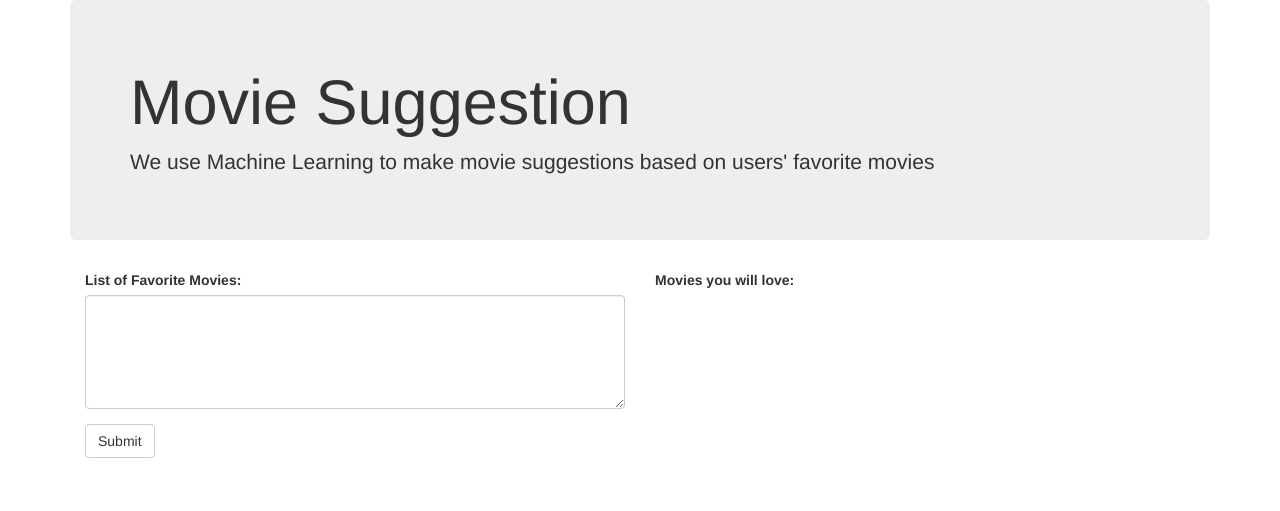
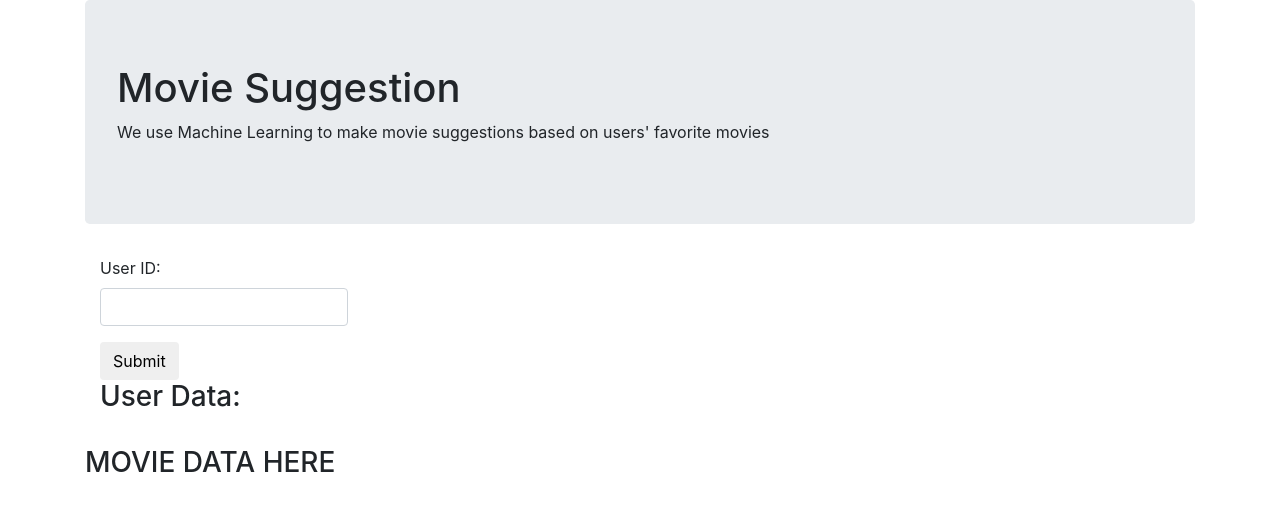
Before and after one commit to mkung8889/movie_app, a Flask app: page / in a window 1280 px wide. Shown: the top 511 px of the page. Run offline with Flask 2, Linux system fonts and the light colour scheme; parts of the project's set-up code (start-up, migrations or seed data) failed here and were passed over; some libraries are stand-ins or nearby versions.

Commit message:
added caption to carousel-item, update top5rec function, fixed carousel bug'

```diff
--- a/movies/app.py
+++ b/movies/app.py
@@ -4,13 +4,57 @@ from flask import (
     jsonify,
     request,
     redirect)
+import pandas as pd
+
+import movie_prediction as mp
 
 app = Flask(__name__)
 
 
-@app.route("/")
+@app.route("/", methods=["GET", "POST"])
 def home():
-    return render_template("index.html")
+    if request.method == "POST":
+        user_id = request.form["userId"]
+        user_data = mp.user_data(user_id)
+        user_rec = mp.top5rec(user_id)
+        return render_template("index.html", user_data=user_data, user_rec=user_rec)
+    else:
+        return render_template("index.html",user_data =1)
+    return render_template("index.html", user_data =1)
+
+@app.route("/movies")
+def movies():
+    i_cols = ['movie id', 'movie title' ,'release date','video release date', 'IMDb URL', 'unknown', 'Action', 'Adventure',
+    'Animation', 'Children\'s', 'Comedy', 'Crime', 'Documentary', 'Drama', 'Fantasy',
+    'Film-Noir', 'Horror', 'Musical', 'Mystery', 'Romance', 'Sci-Fi', 'Thriller', 'War', 'Western']
+
+    items = pd.read_csv("./../matrix_factorization/data/ml-100k/u.item", sep='|', names=i_cols,
+    encoding='latin-1')
+
+    items_dict = []
+    for i,row in enumerate(items.values):
+        movie = {
+            "movie_id": row[0],
+            "movie_title": row[1],
+            "release_date": row[2],
+            "IMDb_URL": row[4]
+        }
+        items_dict.append(movie)
+
+    return jsonify(items_dict)
+
+@app.route("/movies/recommended/<user_id>")
+def movie_rec(user_id):
+    rec_movies = mp.top5rec(user_id)
+
+    return jsonify(rec_movies)
+
+@app.route("/user/<user_id>")
+def user_data(user_id):
+    user_dict = mp.user_data(user_id)
+
+    return jsonify(user_dict)
+
 
 
 if __name__ == "__main__":
--- /dev/null
+++ b/movies/movie_prediction.py
@@ -0,0 +1,95 @@
+import pandas as pd
+import numpy as np
+import json
+import requests
+
+from config import api_key
+
+#Reading users file:
+u_cols = ['user_id', 'age', 'sex', 'occupation', 'zip_code']
+users = pd.read_csv('../matrix_factorization/data/ml-100k/includes_team_users.csv').drop("Unnamed: 0",axis=1)
+
+#Reading ratings file:
+r_cols = ['user_id', 'movie_id', 'rating', 'unix_timestamp']
+ratings = pd.read_csv('../matrix_factorization/data/ml-100k/includes_team_ratings.csv').drop("Unnamed: 0",axis=1)
+
+#Reading items file:
+i_cols = ['movie id', 'movie title' ,'release date','video release date', 'IMDb URL', 'unknown', 'Action', 'Adventure',
+'Animation', 'Children\'s', 'Comedy', 'Crime', 'Documentary', 'Drama', 'Fantasy',
+'Film-Noir', 'Horror', 'Musical', 'Mystery', 'Romance', 'Sci-Fi', 'Thriller', 'War', 'Western']
+items = pd.read_csv('../matrix_factorization/data/ml-100k/u.item', sep='|', names=i_cols,
+encoding='latin-1')
+
+#prediction matrix
+prediction_matrix = np.loadtxt("../matrix_factorization/team_prediction_matrix.txt")
+
+# ###### rating prediction and RMSE
+# predicted_df = pd.read_csv("../matrix_factorization/predicted_ratings.csv")
+# predicted_df = predicted_df.drop("Unnamed: 0", axis=1)
+# predicted_df["rating_diff"] = predicted_df["predicted_rating"] - predicted_df["rating"]
+# rating_predictions = users[["user_id","age","sex"]]
+# rating_predictions = rating_predictions.merge(ratings.groupby("user_id")["rating"].count(),on="user_id").rename(columns={"rating":"#_ratings"})
+# rating_predictions["RMSE"] = ""
+# for i in range(len(users)):
+#     user_id = rating_predictions["user_id"][i]
+#     user_df = predicted_df.loc[predicted_df["user_id"]==user_id].reset_index(drop=True)
+#     sse = 0
+#     for j in user_df["rating_diff"]:
+#         sse += np.power(j,2)
+#     mse = sse/len(user_df)
+#     rating_predictions["RMSE"][i] = np.sqrt(mse)
+
+###### movie recommendations
+def top5rec(user_id):
+    user_id = int(user_id)
+    rated_movies = list(ratings.loc[ratings["user_id"] ==user_id,"movie_id"].values)
+    orderedRecs = list(np.argsort(-prediction_matrix[user_id - 1,]))
+    for movie in rated_movies:
+        if movie-1 in orderedRecs:
+            orderedRecs.remove(movie-1)
+    top10 = orderedRecs[0:10]
+    rec_df = pd.DataFrame()
+    for movie in top10:
+        rec_df = rec_df.append(items.loc[items["movie id"]==int(movie)+1])
+    movie_list = []
+    for i,row in enumerate(rec_df.values):
+        movie_data = {
+            "movie_id": row[0],
+            "movie_title": row[1],
+            "release_date": row[2],
+            "IMDb_URL": row[4]
+        }
+        movie_list.append(movie_data)
+    url = "http://www.omdbapi.com/?t="
+    movie_data = []
+    for movie in movie_list:
+        title = movie["movie_title"][:-7]
+        if ", " in title:
+            split_title = title.split(", ")
+            title = split_title[1] + " " + split_title[0]
+        # print(title)
+        year = movie["release_date"].split("-")[2]
+        response = requests.get(url + title + api_key +"&y="+year)
+        # print(response.url)
+        data = response.json()
+        if "Error" not in data.keys():
+            movie_data.append(data)
+        # movie_data.append(data)
+    print(len(movie_list))
+    print(len(movie_data))
+    return(movie_data[0:5])
+
+######user data
+def user_data(user_id):
+    user_data = users.set_index("user_id")
+    ratings_count = ratings.groupby("user_id").count()["movie_id"]
+    user_data["#_movies_rated"] = ratings_count
+    user = {
+        "user_id": user_id,
+        "age": f"{user_data.iloc[int(user_id)-1].values[0]}",
+        "sex": f"{user_data.iloc[int(user_id)-1].values[1]}",
+        "occupation": f"{user_data.iloc[int(user_id)-1].values[2]}",
+        "zipcode": f"{user_data.iloc[int(user_id)-1].values[3]}",
+        "num_movies_rated": f"{user_data.iloc[int(user_id)-1].values[4]}"
+    }
+    return(user)
--- a/movies/templates/index.html
+++ b/movies/templates/index.html
@@ -7,7 +7,9 @@
     <title>Movies App</title>
 
     <!-- Bootstrap -->
-    <link rel="stylesheet" href="https://maxcdn.bootstrapcdn.com/bootstrap/3.3.7/css/bootstrap.min.css">
+    <!-- <link rel="stylesheet" href="https://maxcdn.bootstrapcdn.com/bootstrap/3.3.7/css/bootstrap.min.css"> -->
+    <link rel="stylesheet" href="https://maxcdn.bootstrapcdn.com/bootstrap/4.0.0/css/bootstrap.min.css" integrity="sha384-Gn5384xqQ1aoWXA+058RXPxPg6fy4IWvTNh0E263XmFcJlSAwiGgFAW/dAiS6JXm" crossorigin="anonymous">
+    <link rel="stylesheet" type="text/css" href="../static/css/style.css">
 </head>
 <body>
     <div class="container">
@@ -15,21 +17,99 @@
           <h1>Movie Suggestion</h1>
           <p>We use Machine Learning to make movie suggestions based on users' favorite movies</p>
         </div>
-
-        <div class="col-md-6">
+    </div>
+    <div class="container">
+        <div class="col-md-3">
             <form method="POST" action="/">
             <div class="form-group">
-                <label for="fav-movies">List of Favorite Movies:</label>
-                <textarea class="form-control" rows="5" id="comment"></textarea>
+                <label for="fav-movies">User ID:</label>
+                <input class="form-control" type="text" name ="userId" id="userId">
+                <!-- <textarea class="form-control" rows="5" id="comment"></textarea> -->
+
             </div>
             <button id="filter-btn" type="submit" class="btn btn-default">Submit</button>
             </form>
         </div>
 
-        <div class="col-md-6">
-            <label for="suggest-movies">Movies you will love:</label>
+        <div class="col-md-6" id="userData">
+        {% if user_data == 1 %}
+        <h3>User Data:</h3>
+        {% else %}
+            <h3>User ID: {{ user_data.user_id }}</h3>
+            <h3>Age: {{ user_data.age }}</h3>
+            <h3>Sex: {{ user_data.sex }}</h3>
+            <h3>Occupation: {{ user_data.occupation }}</h3>
+            <h3>Zipcode: {{ user_data.zipcode }}</h3>
+            <h3># of Movies Rated: {{ user_data.num_movies_rated }}</h3>
+        {% endif %}
         </div>
     </div>
+    <br>
+    <!-- </div> -->
+    <div class="container">
+    {% if user_data == 1 %}
+    <h3>MOVIE DATA HERE</h3>
+    {% else %}
+    <h3>5 Recommended Movies</h3>
+    <div class="container col-md-10" id="carousel">
+        <div id="carouselExampleIndicators" class="carousel slide" data-ride="carousel">
+            <ol class="carousel-indicators">
+                <li data-target="#carouselExampleIndicators" data-slide-to="0" class="active"></li>
+                <li data-target="#carouselExampleIndicators" data-slide-to="1"></li>
+                <li data-target="#carouselExampleIndicators" data-slide-to="2"></li>
+                <li data-target="#carouselExampleIndicators" data-slide-to="3"></li>
+                <li data-target="#carouselExampleIndicators" data-slide-to="4"></li>
+            </ol>
+            <div class="carousel-inner">
+                {% for movie in user_rec%}
+                {% if loop.index == 1%}
+                <div class="carousel-item active">
+                <img class="d-block w-100" src={{ movie["Poster"] }} alt="Rec Movie {{ loop.index }}">
+                <div class="carousel-caption d-none d-md-block">
+                    <h1>{{  movie["Title"]  }}</h1>
+                    <h3>Year:</h3> <h5>{{ movie["Year"] }}</h5>
+                    <h3>Rated:</h3> <h5>{{ movie["Rated"]  }} </h5>
+                    <h3>Genre:</h3> <h5>{{  movie["Genre"]  }}</h5>
+                    <h3>Director:</h3> <h5>{{ movie["Director"] }}</h5>
+                    <h3>Actors:</h3> <h5>{{ movie["Actors"] }}</h5>
 
+                </div>
+                </div>
+                {% else %}
+                <div class="carousel-item">
+                <img class="d-block w-100" src={{ movie["Poster"] }} alt="Rec Movie {{ loop.index }}">
+                <div class="carousel-caption d-none d-md-block">
+                    <h1>{{  movie["Title"]  }}</h1>
+                    <h3>Year:</h3> <h5>{{ movie["Year"] }}</h5>
+                    <h3>Rated:</h3> <h5>{{ movie["Rated"]  }} </h5>
+                    <h3>Genre:</h3> <h5>{{  movie["Genre"]  }}</h5>
+                    <h3>Director:</h3> <h5>{{ movie["Director"] }}</h5>
+                    <h3>Actors:</h3> <h5>{{ movie["Actors"] }}</h5>
+
+                </div>
+                </div>
+                {% endif %}
+                {% endfor%}
+            </div>
+            <a class="carousel-control-prev" href="#carouselExampleIndicators" role="button" data-slide="prev">
+                <span class="carousel-control-prev-icon" aria-hidden="true"></span>
+                <span class="sr-only">Previous</span>
+            </a>
+            <a class="carousel-control-next" href="#carouselExampleIndicators" role="button" data-slide="next">
+                <span class="carousel-control-next-icon" aria-hidden="true"></span>
+                <span class="sr-only">Next</span>
+            </a>
+        </div>
+    </div>
+    {% endif %}
+    </div>
+
+    <script src="https://code.jquery.com/jquery-3.2.1.slim.min.js" integrity="sha384-KJ3o2DKtIkvYIK3UENzmM7KCkRr/rE9/Qpg6aAZGJwFDMVNA/GpGFF93hXpG5KkN" crossorigin="anonymous"></script>
+    <script src="https://cdnjs.cloudflare.com/ajax/libs/popper.js/1.12.9/umd/popper.min.js" integrity="sha384-ApNbgh9B+Y1QKtv3Rn7W3mgPxhU9K/ScQsAP7hUibX39j7fakFPskvXusvfa0b4Q" crossorigin="anonymous"></script>
+    <script src="https://maxcdn.bootstrapcdn.com/bootstrap/4.0.0/js/bootstrap.min.js" integrity="sha384-JZR6Spejh4U02d8jOt6vLEHfe/JQGiRRSQQxSfFWpi1MquVdAyjUar5+76PVCmYl" crossorigin="anonymous"></script>
 </body>
+<!-- <script src="https://cdnjs.cloudflare.com/ajax/libs/d3/5.5.0/d3.min.js"></script> -->
+
+
+<!-- <script type="text/javascript" src="./../static/js/app.js"></script> -->
 </html>
```
